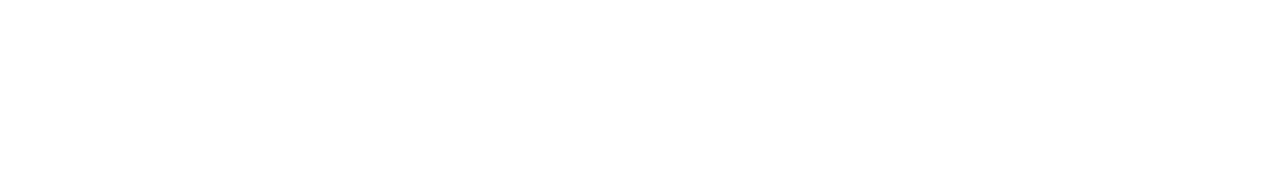
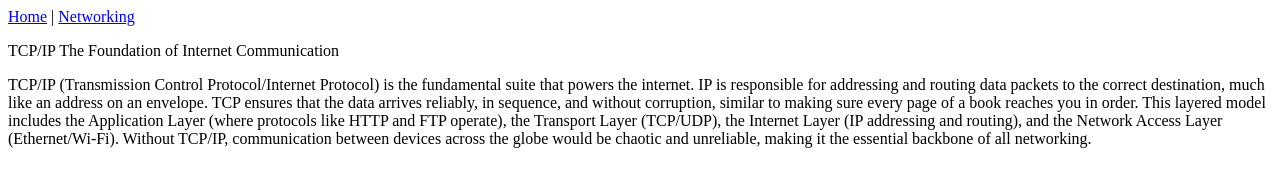
Before and after one commit to abigaelwambui-hub/Internet_Terminology--site, a plain HTML site: page tcpip.html in a window 1280 px wide. Drawn offline with Linux system fonts and the light colour scheme.

Commit message:
Add TCP/IP update

```diff
--- a/tcpip.html
+++ b/tcpip.html
@@ -6,6 +6,14 @@
     <title>Document</title>
 </head>
 <body>
+      <nav>
+    <a href="index.html">Home</a> |
+
+    <a href="networking.html">Networking</a>
+  </nav>
+  <p>TCP/IP The Foundation of Internet Communication</p>
+  <p>TCP/IP (Transmission Control Protocol/Internet Protocol) is the fundamental suite that powers the internet. IP is responsible for addressing and routing data packets to the correct destination, much like an address on an envelope. TCP ensures that the data arrives reliably, in sequence, and without corruption, similar to making sure every page of a book reaches you in order. This layered model includes the Application Layer (where protocols like HTTP and FTP operate), the Transport Layer (TCP/UDP), the Internet Layer (IP addressing and routing), and the Network Access Layer (Ethernet/Wi-Fi). Without TCP/IP, communication between devices across the globe would be chaotic and unreliable, making it the essential backbone of all networking.
+</p>
 
 </body>
 </html>
```
